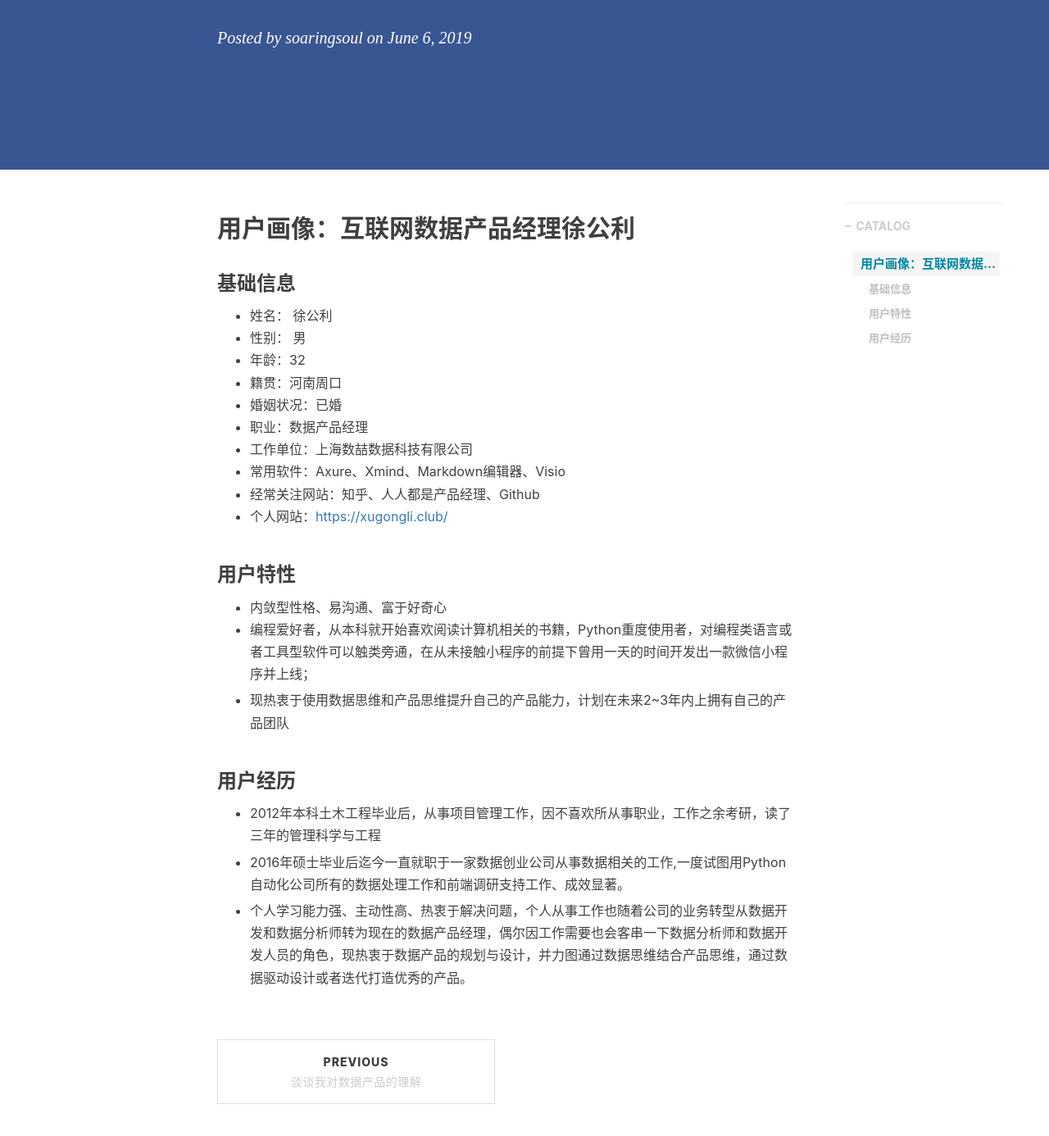
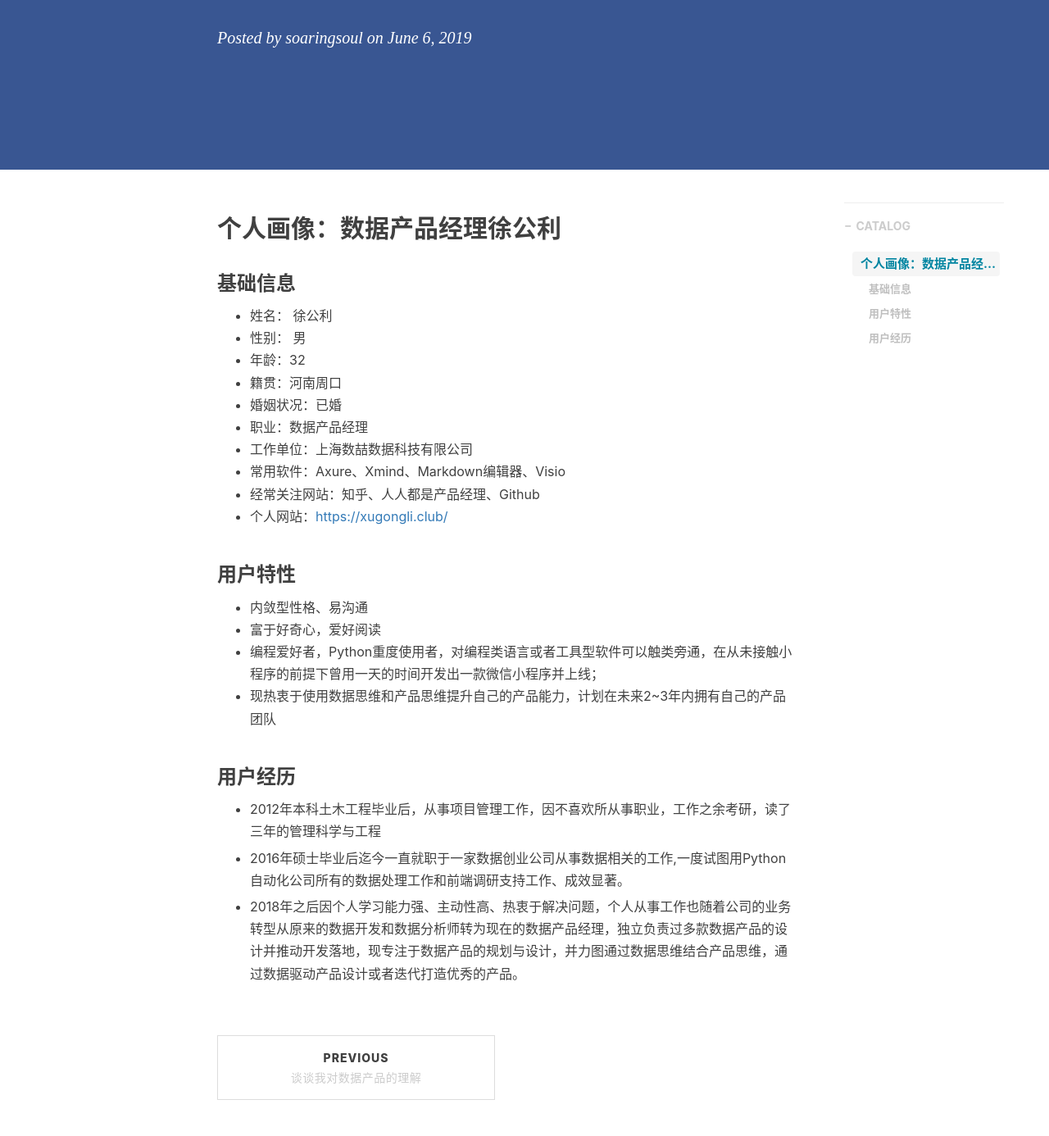
Before and after one commit to soaringsoul/soaringsoul.github.io, a Jekyll site: the page built from _posts/datapm/2019-06-06-xgl_persona.md, in a window 1280 px wide and 1400 px high, scrolled down 316 px. Shown: the top 1386 px of the window at 82% size. Built offline with Jekyll 4.4.1, drawn with Linux system fonts in a browser that asks for light colours; nearby versions of some CDN libraries; comment, search, counter and statistics services are not loaded; some of the changed text lies outside the part shown.

Commit message:
Update 2019-06-06-xgl_persona.md

```diff
--- a/_posts/datapm/2019-06-06-xgl_persona.md
+++ b/_posts/datapm/2019-06-06-xgl_persona.md
@@ -10,7 +10,7 @@ tags:
     - 产品思维
 ---
 
-## 用户画像：互联网数据产品经理徐公利
+## 个人画像：数据产品经理徐公利
 
 ### 基础信息
 
@@ -27,11 +27,10 @@ tags:
 
 ### 用户特性
 
-* 内敛型性格、易沟通、富于好奇心
-* 编程爱好者，从本科就开始喜欢阅读计算机相关的书籍，Python重度使用者，对编程类语言或者工具型软件可以触类旁通，在从未接触小程序的前提下曾用一天的时间开发出一款微信小程序并上线；
-
-* 现热衷于使用数据思维和产品思维提升自己的产品能力，计划在未来2~3年内上拥有自己的产品团队
-
+* 内敛型性格、易沟通
+* 富于好奇心，爱好阅读
+* 编程爱好者，Python重度使用者，对编程类语言或者工具型软件可以触类旁通，在从未接触小程序的前提下曾用一天的时间开发出一款微信小程序并上线；
+* 现热衷于使用数据思维和产品思维提升自己的产品能力，计划在未来2~3年内拥有自己的产品团队
 
 
 ### 用户经历
@@ -40,4 +39,4 @@ tags:
 
 * 2016年硕士毕业后迄今一直就职于一家数据创业公司从事数据相关的工作,一度试图用Python自动化公司所有的数据处理工作和前端调研支持工作、成效显著。
 
-* 个人学习能力强、主动性高、热衷于解决问题，个人从事工作也随着公司的业务转型从数据开发和数据分析师转为现在的数据产品经理，偶尔因工作需要也会客串一下数据分析师和数据开发人员的角色，现热衷于数据产品的规划与设计，并力图通过数据思维结合产品思维，通过数据驱动设计或者迭代打造优秀的产品。
+* 2018年之后因个人学习能力强、主动性高、热衷于解决问题，个人从事工作也随着公司的业务转型从原来的数据开发和数据分析师转为现在的数据产品经理，独立负责过多款数据产品的设计并推动开发落地，现专注于数据产品的规划与设计，并力图通过数据思维结合产品思维，通过数据驱动产品设计或者迭代打造优秀的产品。
```
Also changed, not shown: other parts of _posts/datapm/2019-06-06-xgl_persona.md (+2 -2 lines).
